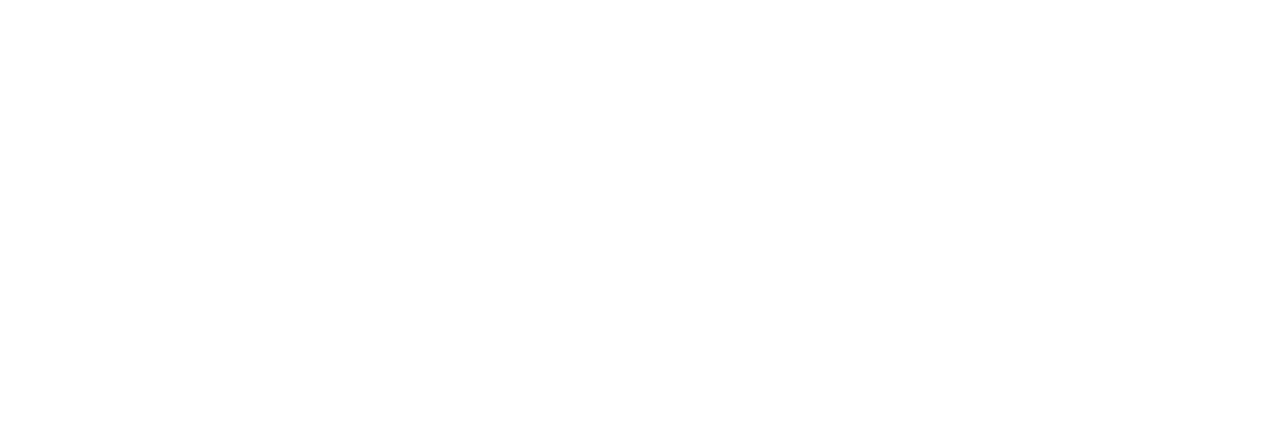
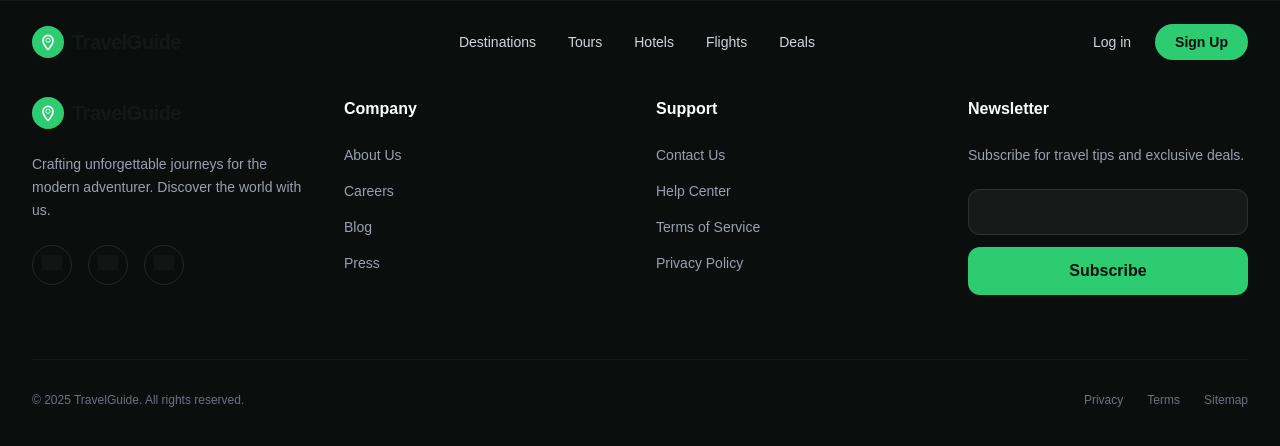
Before and after one commit to Sam1ndaFernando/Tour-Guide, a Next.js app: page / in a window 1280 px wide. Shown: the top 446 px of the page. Built offline with nearby package versions, Linux system fonts and the light colour scheme; grey boxes are pictures that could not be loaded.

Commit message:
Header & footer done

```diff
--- /dev/null
+++ b/app/components/layout/Footer.tsx
@@ -0,0 +1,82 @@
+
+import React from 'react';
+
+const Footer: React.FC = () => {
+    return (
+        <footer className="bg-[#0a0f0d] pt-24 pb-12 border-t border-white/5">
+            <div className="max-w-7xl mx-auto px-4 sm:px-6 lg:px-8">
+                <div className="grid grid-cols-1 md:grid-cols-2 lg:grid-cols-4 gap-12 lg:gap-8 mb-16">
+                    <div className="space-y-6">
+                        <div className="flex items-center space-x-2">
+                            <div className="w-8 h-8 bg-[#2ecc71] rounded-full flex items-center justify-center">
+                                <svg className="w-5 h-5 text-white" fill="none" stroke="currentColor" viewBox="0 0 24 24">
+                                    <path strokeLinecap="round" strokeLinejoin="round" strokeWidth={2}
+                                        d="M12 21s6-5.686 6-11a6 6 0 10-12 0c0 5.314 6 11 6 11z" />
+                                    <circle cx="12" cy="10" r="2.5" />
+                                </svg>
+                            </div>
+                            <span className="text-xl font-bold tracking-tight">TravelGuide</span>
+                        </div>
+                        <p className="text-gray-400 text-sm leading-relaxed max-w-xs">
+                            Crafting unforgettable journeys for the modern adventurer. Discover the world with us.
+                        </p>
+                        <div className="flex space-x-4">
+                            {['twitter', 'instagram', 'linkedin'].map((social) => (
+                                <a key={social} href="#" className="w-10 h-10 rounded-full border border-white/10 flex items-center justify-center hover:border-[#2ecc71] hover:text-[#2ecc71] transition-all">
+                                    <span className="sr-only">{social}</span>
+                                    <div className="w-5 h-5 bg-current opacity-70" style={{ maskImage: `url(https://cdn.jsdelivr.net/npm/simple-icons@v11/icons/${social}.svg)`, maskSize: 'contain', maskRepeat: 'no-repeat' }}></div>
+                                </a>
+                            ))}
+                        </div>
+                    </div>
+
+                    <div>
+                        <h4 className="text-white font-bold mb-6">Company</h4>
+                        <ul className="space-y-4 text-sm text-gray-400">
+                            <li><a href="#" className="hover:text-[#2ecc71] transition-colors">About Us</a></li>
+                            <li><a href="#" className="hover:text-[#2ecc71] transition-colors">Careers</a></li>
+                            <li><a href="#" className="hover:text-[#2ecc71] transition-colors">Blog</a></li>
+                            <li><a href="#" className="hover:text-[#2ecc71] transition-colors">Press</a></li>
+                        </ul>
+                    </div>
+
+                    <div>
+                        <h4 className="text-white font-bold mb-6">Support</h4>
+                        <ul className="space-y-4 text-sm text-gray-400">
+                            <li><a href="#" className="hover:text-[#2ecc71] transition-colors">Contact Us</a></li>
+                            <li><a href="#" className="hover:text-[#2ecc71] transition-colors">Help Center</a></li>
+                            <li><a href="#" className="hover:text-[#2ecc71] transition-colors">Terms of Service</a></li>
+                            <li><a href="#" className="hover:text-[#2ecc71] transition-colors">Privacy Policy</a></li>
+                        </ul>
+                    </div>
+
+                    <div>
+                        <h4 className="text-white font-bold mb-6">Newsletter</h4>
+                        <p className="text-gray-400 text-sm mb-6">Subscribe for travel tips and exclusive deals.</p>
+                        <form className="space-y-3">
+                            <input
+                                type="email"
+                                placeholder="Email address"
+                                className="w-full bg-white/5 border border-white/10 rounded-xl px-4 py-3 text-sm focus:outline-none focus:border-[#2ecc71] transition-all"
+                            />
+                            <button className="w-full bg-[#2ecc71] text-[#0a0f0d] font-bold py-3 rounded-xl hover:bg-[#27ae60] transition-colors">
+                                Subscribe
+                            </button>
+                        </form>
+                    </div>
+                </div>
+
+                <div className="pt-8 border-t border-white/5 flex flex-col md:flex-row justify-between items-center text-xs text-gray-500 gap-4">
+                    <p>© 2025 TravelGuide. All rights reserved.</p>
+                    <div className="flex space-x-6">
+                        <a href="#" className="hover:text-white">Privacy</a>
+                        <a href="#" className="hover:text-white">Terms</a>
+                        <a href="#" className="hover:text-white">Sitemap</a>
+                    </div>
+                </div>
+            </div>
+        </footer>
+    );
+};
+
+export default Footer;
--- /dev/null
+++ b/app/components/layout/Header.tsx
@@ -0,0 +1,47 @@
+
+import React, { useState, useEffect } from 'react';
+
+const Header: React.FC = () => {
+    const [scrolled, setScrolled] = useState(false);
+
+    useEffect(() => {
+        const handleScroll = () => {
+            setScrolled(window.scrollY > 50);
+        };
+        window.addEventListener('scroll', handleScroll);
+        return () => window.removeEventListener('scroll', handleScroll);
+    }, []);
+
+    return (
+        <header className={`fixed top-0 left-0 right-0 z-50 transition-all duration-300 ${scrolled ? 'bg-[#0a0f0d]/90 backdrop-blur-md py-4' : 'bg-transparent py-6'}`}>
+            <div className="max-w-7xl mx-auto px-4 sm:px-6 lg:px-8 flex items-center justify-between">
+                <div className="flex items-center space-x-2">
+                    <div className="w-8 h-8 bg-[#2ecc71] rounded-full flex items-center justify-center">
+                        <svg className="w-5 h-5 text-white" fill="none" stroke="currentColor" viewBox="0 0 24 24">
+                            <path strokeLinecap="round" strokeLinejoin="round" strokeWidth={2}
+                                d="M12 21s6-5.686 6-11a6 6 0 10-12 0c0 5.314 6 11 6 11z" />
+                            <circle cx="12" cy="10" r="2.5" />
+                        </svg>
+
+                    </div>
+                    <span className="text-xl font-bold tracking-tight">TravelGuide</span>
+                </div>
+
+                <nav className="hidden md:flex items-center space-x-8 text-sm font-medium text-gray-300">
+                    <a href="#" className="hover:text-[#2ecc71] transition-colors">Destinations</a>
+                    <a href="#" className="hover:text-[#2ecc71] transition-colors">Tours</a>
+                    <a href="#" className="hover:text-[#2ecc71] transition-colors">Hotels</a>
+                    <a href="#" className="hover:text-[#2ecc71] transition-colors">Flights</a>
+                    <a href="#" className="hover:text-[#2ecc71] transition-colors">Deals</a>
+                </nav>
+
+                <div className="flex items-center space-x-6">
+                    <button className="text-sm font-medium text-gray-300 hover:text-white transition-colors">Log in</button>
+                    <button className="bg-[#2ecc71] text-[#0a0f0d] px-5 py-2 rounded-full text-sm font-bold hover:bg-[#27ae60] transition-colors">Sign Up</button>
+                </div>
+            </div>
+        </header>
+    );
+};
+
+export default Header;
--- a/app/page.tsx
+++ b/app/page.tsx
@@ -1,9 +1,25 @@
+"use client"
 import Image from "next/image";
+import Header from "./components/layout/Header";
+import Footer from "./components/layout/Footer";
 
 export default function Home() {
   return (
     <>
-
+    <div className="flex flex-col min-h-screen bg-[#0a0f0d]">
+      <Header />
+      {/* <main className="flex-grow">
+        <Hero />
+        <div className="max-w-7xl mx-auto px-4 sm:px-6 lg:px-8 space-y-32 py-16">
+          <Categories />
+          <Trending />
+          <Tours />
+          <Stats />
+          <Testimonials />
+        </div>
+      </main> */}
+      <Footer />
+    </div>
 
     </>
   );
```
Also changed, not shown: 1 other file (tests, documents, lock files or other folders).
